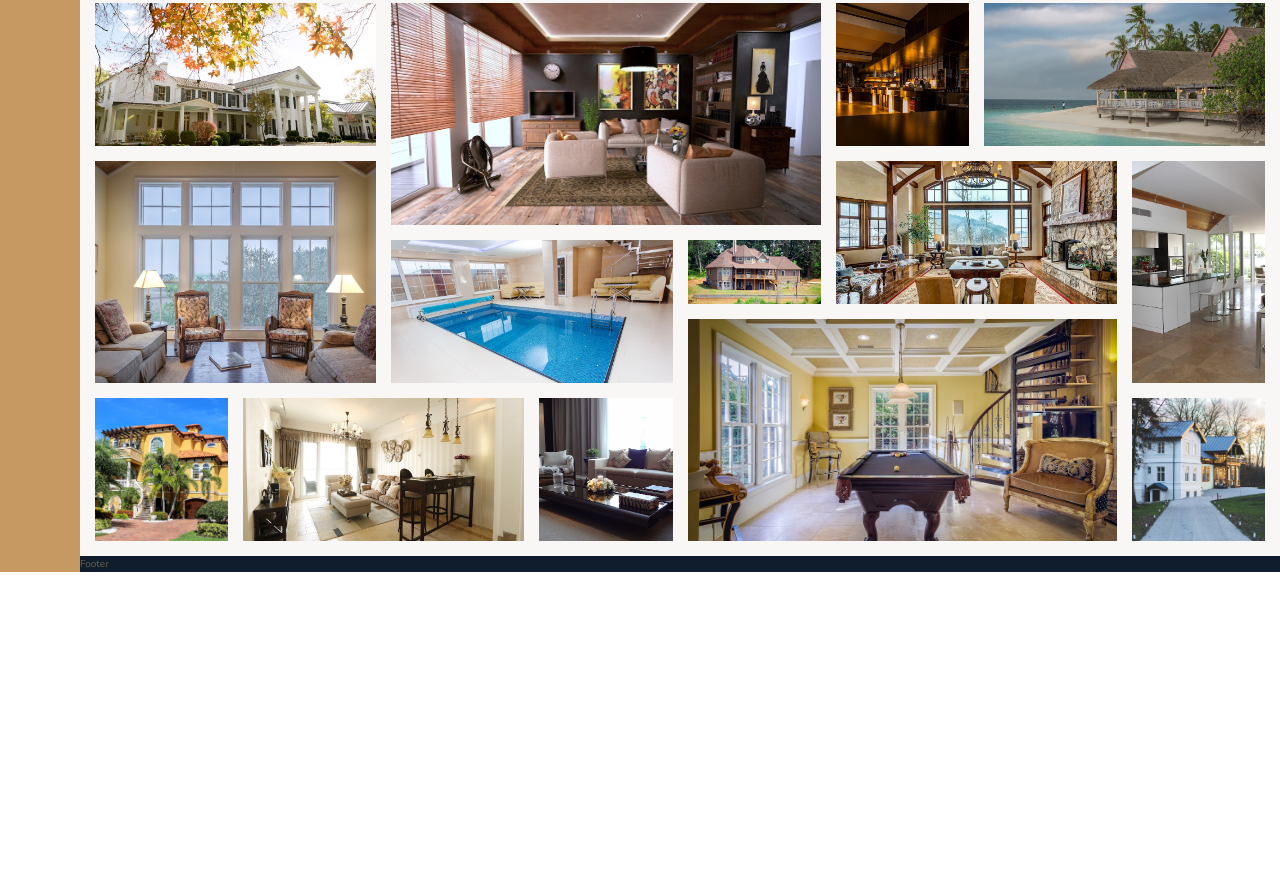
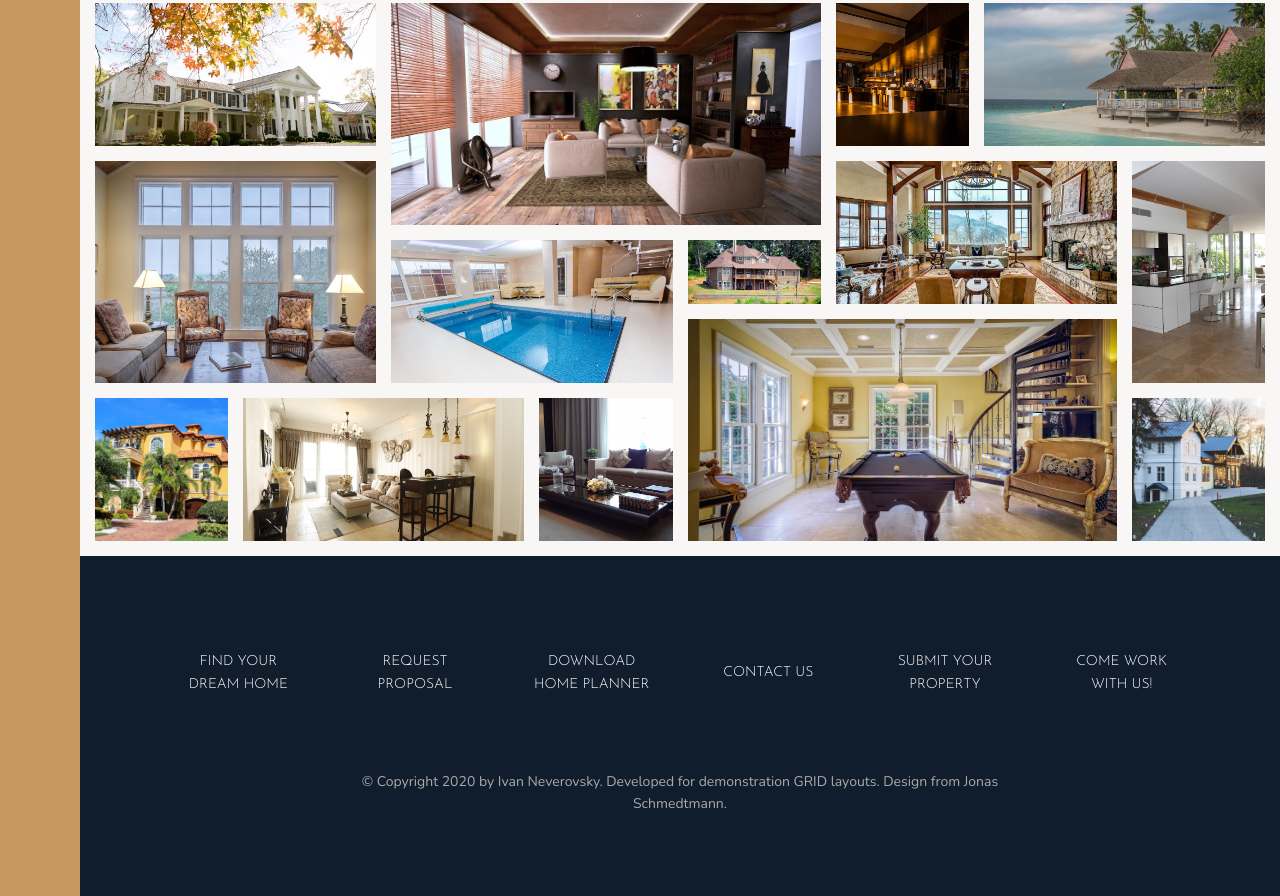
Before and after one commit to IvanNever/nexter, a website: page src/index.html in a window 1280 px wide. Shown: the part 3084-3980 px from the top of the page. Before the commit the page ends 3656 px from the top, so only its background shows below. Drawn offline with nearby package versions, Linux system fonts and the light colour scheme.

Commit message:
Building footer

```diff
--- a/src/index.html
+++ b/src/index.html
@@ -342,7 +342,17 @@
         </section>
 
         <footer class="footer">
-            Footer
+            <nav class="nav">
+                <li class="nav__item"><a href="#" class="nav__link">find your dream home</a></li>
+                <li class="nav__item"><a href="#" class="nav__link">Request proposal</a></li>
+                <li class="nav__item"><a href="#" class="nav__link">Download home planner</a></li>
+                <li class="nav__item"><a href="#" class="nav__link">Contact us</a></li>
+                <li class="nav__item"><a href="#" class="nav__link">Submit your property</a></li>
+                <li class="nav__item"><a href="#" class="nav__link">Come work with us!</a></li>
+            </nav>
+            <p class="copyright">
+                &copy; Copyright 2020 by Ivan Neverovsky. Developed for demonstration GRID layouts. Design from Jonas Schmedtmann.
+            </p>
         </footer>
 
     </body>
--- a/src/sass/_footer.scss
+++ b/src/sass/_footer.scss
@@ -1,4 +1,42 @@
 .footer {
     background-color: $color-secondary;
     grid-column: full-start / full-end;
+    padding: 8rem;
 }
+.nav {
+    list-style: none;
+
+    display: grid;
+    grid-template-columns: repeat(auto-fit, minmax(15rem, 1fr));
+    grid-gap: 2rem;
+    align-items: center;
+
+    &__link:link,
+    &__link:visited {
+        font-size: 1.4rem;
+        color:#fff;
+        text-decoration: none;
+        font-family: $font-display;
+        text-transform: uppercase;
+        text-align: center;
+        padding: 1.5rem;
+        display: block;
+        transition: all .2s;
+    }
+
+    &__link:hover,
+    &__link:active {
+        background-color: rgba(#fff, 0.05);
+        transform: translateY(-3px);
+    }
+}
+
+.copyright {
+    font-size: 1.4rem;
+    color: $color-grey-light-2;
+    margin-top: 6rem;
+    margin-right: auto;
+    margin-left: auto;
+    text-align: center;
+    width: 70%;
+}
```
Also changed, not shown: src/css/style.min.css.
